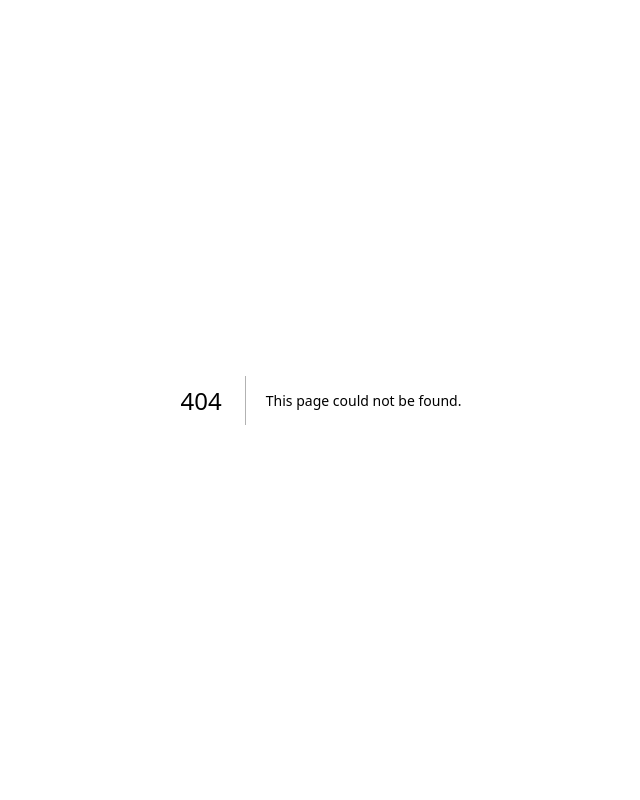
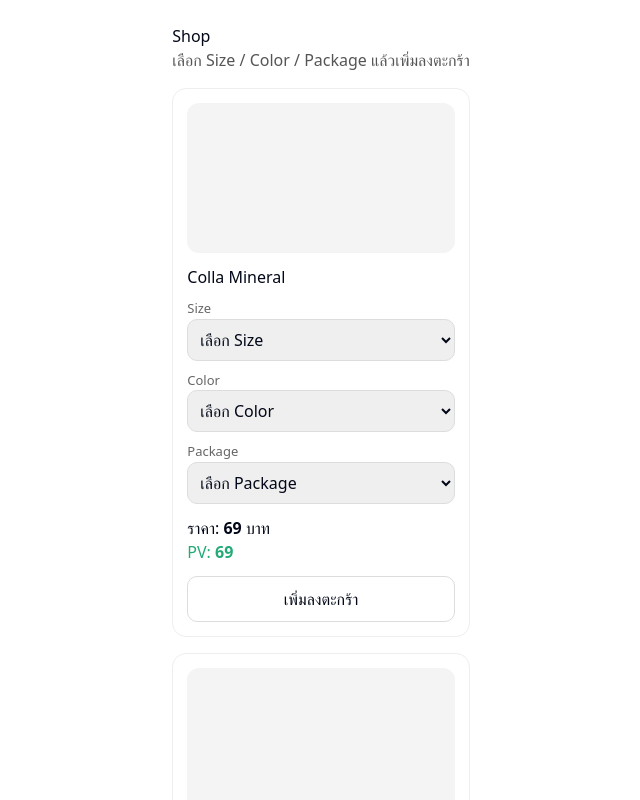
Before and after one commit to beehappy21/blifehealthy01, a Next.js app: page /shop in a window 1280 px wide. Before the commit this address had no page. Shown: the top 800 px of the page, without its empty margins (319-959 px from the left). Built offline with nearby package versions, Linux system fonts and the light colour scheme.

Commit message:
Create page.tsx

```diff
--- /dev/null
+++ b/app/shop/page.tsx
@@ -0,0 +1,157 @@
+"use client";
+
+import { useMemo, useState } from "react";
+import { products } from "@/lib/products";
+
+type Selected = {
+  size?: string;
+  color?: string;
+  pack?: string;
+};
+
+function calcTotal(productId: string, selected: Selected) {
+  const p = products.find((x) => x.id === productId)!;
+  let price = p.basePrice;
+  let pv = p.basePV;
+
+  const all = [
+    ...(p.options.size ?? []),
+    ...(p.options.color ?? []),
+    ...(p.options.pack ?? []),
+  ];
+
+  const pickIds = [selected.size, selected.color, selected.pack].filter(Boolean) as string[];
+
+  for (const id of pickIds) {
+    const opt = all.find((o) => o.id === id);
+    if (opt?.priceDelta) price += opt.priceDelta;
+    if (opt?.pvDelta) pv += opt.pvDelta;
+  }
+
+  return { price, pv };
+}
+
+export default function ShopPage() {
+  const [selectedMap, setSelectedMap] = useState<Record<string, Selected>>({});
+
+  const setSelected = (productId: string, key: keyof Selected, value: string) => {
+    setSelectedMap((prev) => ({
+      ...prev,
+      [productId]: { ...(prev[productId] ?? {}), [key]: value },
+    }));
+  };
+
+  const addToCart = (productId: string) => {
+    const p = products.find((x) => x.id === productId)!;
+    const selected = selectedMap[productId] ?? {};
+    const { price, pv } = calcTotal(productId, selected);
+
+    const item = {
+      productId: p.id,
+      name: p.name,
+      selected,
+      price,
+      pv,
+      qty: 1,
+      key: `${p.id}|${selected.size ?? ""}|${selected.color ?? ""}|${selected.pack ?? ""}`,
+    };
+
+    const raw = localStorage.getItem("cart");
+    const cart = raw ? JSON.parse(raw) : [];
+
+    const idx = cart.findIndex((x: any) => x.key === item.key);
+    if (idx >= 0) cart[idx].qty += 1;
+    else cart.push(item);
+
+    localStorage.setItem("cart", JSON.stringify(cart));
+    alert("เพิ่มลงตะกร้าแล้ว");
+  };
+
+  return (
+    <main style={{ padding: 24, maxWidth: 1100, margin: "0 auto", fontFamily: "system-ui" }}>
+      <h1>Shop</h1>
+      <p style={{ color: "#555" }}>เลือก Size / Color / Package แล้วเพิ่มลงตะกร้า</p>
+
+      <div style={{ display: "grid", gridTemplateColumns: "repeat(auto-fit, minmax(260px, 1fr))", gap: 16, marginTop: 16 }}>
+        {products.map((p) => {
+          const selected = selectedMap[p.id] ?? {};
+          const { price, pv } = useMemo(() => calcTotal(p.id, selected), [p.id, selected.size, selected.color, selected.pack]);
+
+          return (
+            <div key={p.id} style={{ border: "1px solid #eee", borderRadius: 14, padding: 14 }}>
+              <div style={{ height: 150, background: "#f4f4f4", borderRadius: 12 }} />
+              <h3 style={{ margin: "12px 0 6px" }}>{p.name}</h3>
+
+              {/* Options */}
+              <div style={{ display: "grid", gap: 10, marginTop: 10 }}>
+                {p.options.size && (
+                  <div>
+                    <div style={{ fontSize: 13, color: "#666" }}>Size</div>
+                    <select
+                      value={selected.size ?? ""}
+                      onChange={(e) => setSelected(p.id, "size", e.target.value)}
+                      style={{ width: "100%", padding: 8, borderRadius: 10, border: "1px solid #ddd" }}
+                    >
+                      <option value="">เลือก Size</option>
+                      {p.options.size.map((o) => (
+                        <option key={o.id} value={o.id}>{o.label}</option>
+                      ))}
+                    </select>
+                  </div>
+                )}
+
+                {p.options.color && (
+                  <div>
+                    <div style={{ fontSize: 13, color: "#666" }}>Color</div>
+                    <select
+                      value={selected.color ?? ""}
+                      onChange={(e) => setSelected(p.id, "color", e.target.value)}
+                      style={{ width: "100%", padding: 8, borderRadius: 10, border: "1px solid #ddd" }}
+                    >
+                      <option value="">เลือก Color</option>
+                      {p.options.color.map((o) => (
+                        <option key={o.id} value={o.id}>{o.label}</option>
+                      ))}
+                    </select>
+                  </div>
+                )}
+
+                {p.options.pack && (
+                  <div>
+                    <div style={{ fontSize: 13, color: "#666" }}>Package</div>
+                    <select
+                      value={selected.pack ?? ""}
+                      onChange={(e) => setSelected(p.id, "pack", e.target.value)}
+                      style={{ width: "100%", padding: 8, borderRadius: 10, border: "1px solid #ddd" }}
+                    >
+                      <option value="">เลือก Package</option>
+                      {p.options.pack.map((o) => (
+                        <option key={o.id} value={o.id}>{o.label}</option>
+                      ))}
+                    </select>
+                  </div>
+                )}
+              </div>
+
+              <div style={{ marginTop: 12 }}>
+                <div>ราคา: <b>{price}</b> บาท</div>
+                <div style={{ color: "#2a7" }}>PV: <b>{pv}</b></div>
+              </div>
+
+              <button
+                onClick={() => addToCart(p.id)}
+                style={{ marginTop: 12, padding: "10px 12px", borderRadius: 10, border: "1px solid #ddd", cursor: "pointer", width: "100%" }}
+              >
+                เพิ่มลงตะกร้า
+              </button>
+            </div>
+          );
+        })}
+      </div>
+
+      <div style={{ marginTop: 18 }}>
+        <a href="/cart">ไปที่ตะกร้า →</a>
+      </div>
+    </main>
+  );
+}
```
